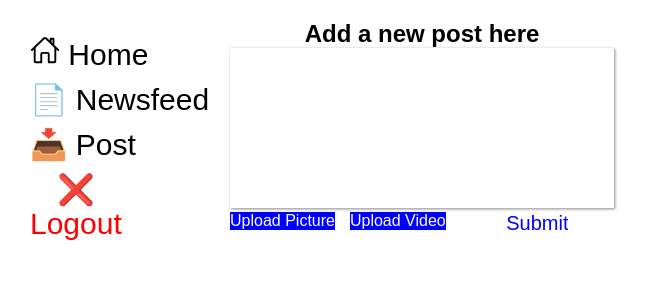
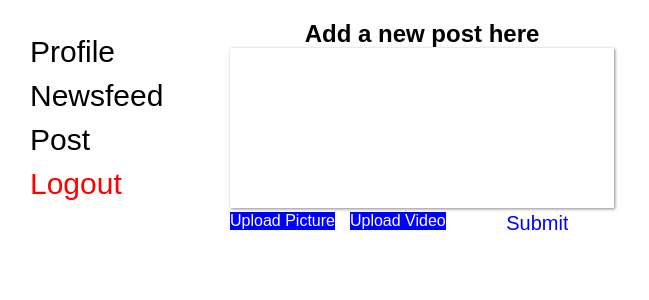
Before and after one commit to Joe-Powell/antisocial_media, a PHP site: page /post.php in a window 1280 px wide. Shown: the top 300 px of the page, without its empty margins (0-649 px from the left). Run offline with PHP 8.4, Linux system fonts and the light colour scheme; the visitor is signed in with stand-in values (Sample User, id 1); tables that the repository leaves empty or names only in its code hold one stand-in row (values such as "Sample post"); some libraries are stand-ins or nearby versions.

Commit message:
Update navbar.php

```diff
--- a/includes/navbar.php
+++ b/includes/navbar.php
@@ -1,19 +1,59 @@
 
 <?php
-    echo '<link rel="stylesheet" href="../style.css">'
+   // echo '<link rel="stylesheet" href="../style.css">'
 ?>
 <div class="containAll">
 
 <nav class="navbar">
     <ul>
-        <a href="index.php"><li><ion-icon name="home-outline"></ion-icon> Home</li></a>
-        <a href="posts.php"><li> &#x1F4C4; Newsfeed</li></a>
-        <a href="post.php"><li> &#x1F4E5; Post</li></a>
+    <?php  if(isset($_SESSION['userId'])) {
+         $sessionid =  $_SESSION['userId'];
+         //   echo "Your session ID =  $sessionid";
+           $stmt = $pdo -> prepare("SELECT * FROM profileimg WHERE userid = ? ");
+           $stmt -> execute([$sessionid]);
+           $profimg = $stmt->fetch();
+
+
+           if($profimg) {
+
+             if($profimg->status == 0) {
+                 echo "<img class='imgProf' id='imgProf'
+                  src='uploads/profileDefault.png'  height='60' width='60' ".mt_rand().">   ";
+                }
+
+             if($profimg->status == 1){
+                 echo "<img class='imgProf' id='imgProf'  src='uploads/profile".$profimg->userid.".".$profimg->ext." ' height='60' width='60' ".mt_rand()."> ";
+                }
+
+           }
+
+          else{
+             echo "<img class='imgProf' id='imgProf'  src='uploads/profileDefault.png'  height='60' width='60'  ".mt_rand().">   ";
+            }
+
+        }
+
+
+
+
+        ?>
+
+
+        <form class='profileUploadForm' id='profileUploadForm' method='post' action='index.php' enctype='multipart/form-data'  >
+            <input type='file' name='profileUpload' id='profileUpload' hidden='hidden' >
+            <label for='profileUpload' class='profileUploadLabel' id='profileUploadLabel'  >Select Profile Picture</label><br>
+            <input type='submit' name='submit_new_pro_pic' id='submit_new_pro_pic' value='Upload Profile Picture'   >
+        </form>
+
+
+        <a href="index.php"><li> Profile</li></a>
+        <a href="posts.php"><li> Newsfeed</li></a>
+        <a href="post.php"><li> Post</li></a>
 
     <?php  if(isset($_SESSION['userId'])){ ?>
 
         <li><form class="logout" action="includes/logout.php" method="post">
-        <button type="submit" name="logout-submit">&#x274C; Logout</button>
+        <button type="submit" name="logout-submit">Logout</button>
             </form></li>
 
     <?php } ?>
```
